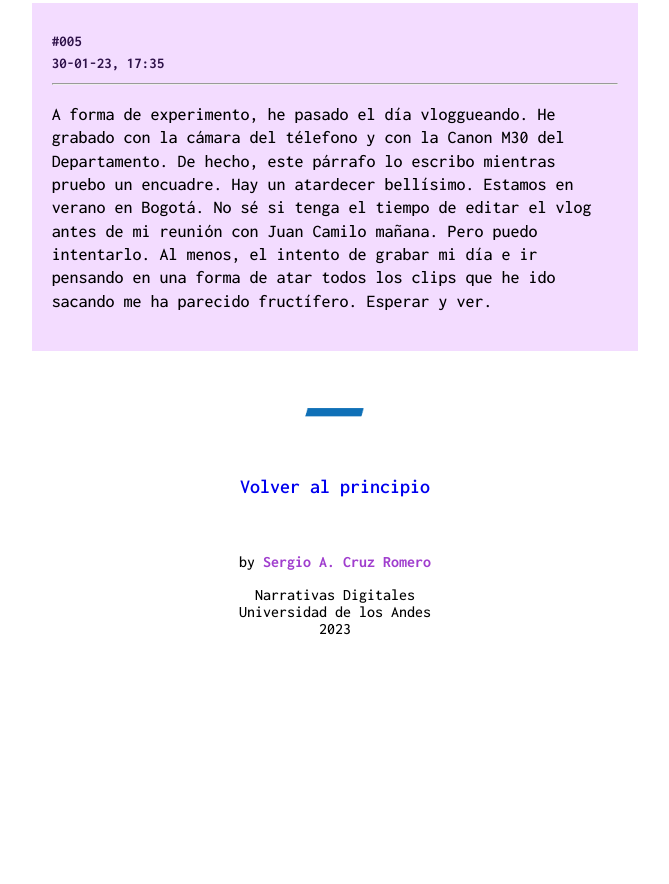
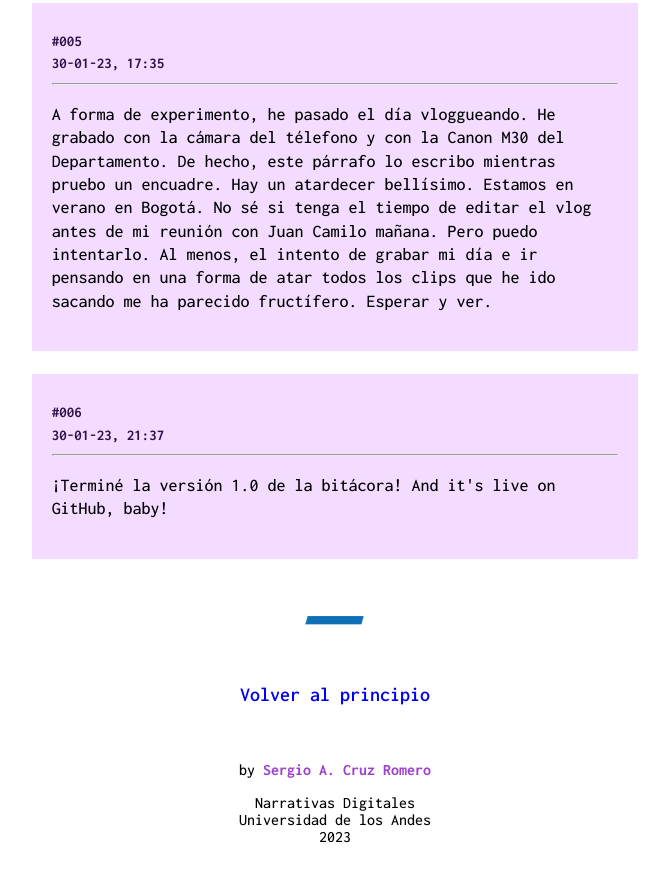
Before and after one commit to scruzromero/scruzromero, a plain HTML site: page sub/log.html in a window 1280 px wide. Shown: the part 3708-4592 px from the top of the page, without its empty margins (305-974 px from the left). Before the commit the page ends 4389 px from the top, so only its background shows below. Drawn offline with Linux system fonts and the light colour scheme.

Commit message:
Update log.html

```diff
--- a/sub/log.html
+++ b/sub/log.html
@@ -27,7 +27,7 @@
 
     <div class="subTitle">
         <img id="subTitleImg" src="../assets/img/logTitleImg.png" alt="Título de la subpágina: Diario">
-        <p class="returnLink"><a href="#logEntry_005">Última actualización</a></p>
+        <p class="returnLink"><a href="#logEntry_006">Última actualización</a></p>
         <img class="imgDivider" src="../assets/img/index_divider_v2.png" alt="divider">
     </div>
 
@@ -179,6 +179,7 @@
             <img src="https://live.staticflickr.com/65535/52656201252_5ac533c2f2_k.jpg" alt="img-2701-01_Una foto de mis apuntes de clase" class="logEntryImg">
         </div>
 
+
         <!-- #5 -->
 
         <div class="logEntry" id="logEntry_005">
@@ -195,6 +196,21 @@
                 vlog antes de mi reunión con Juan Camilo mañana. Pero puedo intentarlo. Al menos, el intento
                 de grabar mi día e ir pensando en una forma de atar todos los clips que he ido sacando me ha
                 parecido fructífero. Esperar y ver.
+            </p>
+        </div>
+
+
+        <!-- #6 -->
+
+        <div class="logEntry" id="logEntry_005">
+            <p class="logEntryNumber">
+                #006
+            </p>
+            <p class="logEntryDate">
+                30-01-23, 21:37
+            </p> <hr class="logEntryHR">
+            <p class="logEntryText">
+                ¡Terminé la versión 1.0 de la bitácora! And it's live on GitHub, baby!
             </p>
         </div>
     </div>
```
